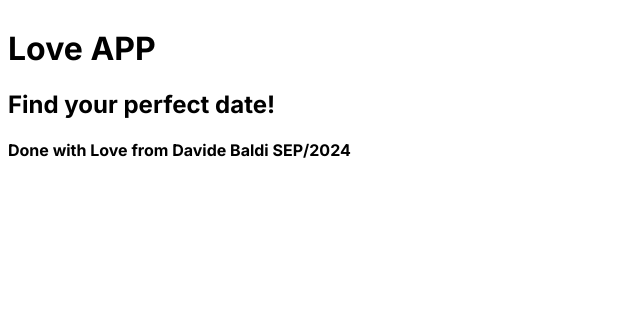
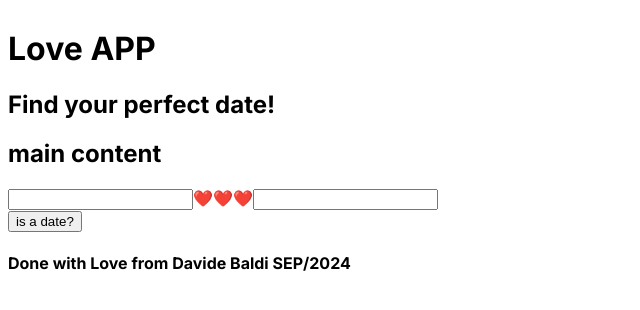
Before and after one commit to indiano881/love-app, a Next.js app: page / in a window 1280 px wide. Shown: the top 310 px of the page, without its empty margins (0-640 px from the left). Built offline with nearby package versions, Linux system fonts and the light colour scheme.

Commit message:
form almost done, need to move states

```diff
--- a/src/app/layout.tsx
+++ b/src/app/layout.tsx
@@ -1,6 +1,6 @@
 import type { Metadata } from "next";
 import { Inter } from "next/font/google";
-import "./global.css"
+
 
 const inter = Inter({ subsets: ["latin"] });
 
--- a/src/app/page.tsx
+++ b/src/app/page.tsx
@@ -1,12 +1,13 @@
 import Footer from "@/components/Footer";
 import Header from "@/components/Header";
-
+import MainContent from "@/components/MainContent";
+import "./global.css"
 
 export default function Home() {
   return (
   <div className="flex column items-center ">
     <Header />
-
+    <MainContent />
     <Footer author={"Davide Baldi"} month={"SEP"} year={"2024"} />
 
   </div>
--- /dev/null
+++ b/src/components/Form/index.tsx
@@ -0,0 +1,40 @@
+"use client"
+
+import { useState } from "react";
+
+const Form = () => {
+
+
+    const [name1,setName1] = useState<string>();
+    const [name2,setName2] = useState<string>();
+
+    const handleSubmit= (event: { preventDefault: any; }) => {
+        event.preventDefault()
+        console.log("name 1 is"+ name1)
+        console.log("name 2 is"+ name2)
+        setName1("")
+        setName2("")
+
+    }
+
+
+    return (
+        <form className="bg-pink" onSubmit={(e)=>handleSubmit(e)}>
+            <div className="">
+            <label htmlFor="name1">
+                <input type="text" id="name1" onChange={(e)=>setName1(e.target.value)} value={name1}/>
+
+            </label>
+            ❤️❤️❤️
+            <label htmlFor="name2">
+                <input type="text" id="name2" onChange={(e)=>setName2(e.target.value)} value={name2}/>
+
+            </label>
+            </div>
+
+            <button>is a date?</button>
+        </form>
+    )
+};
+
+export default Form
--- /dev/null
+++ b/src/components/MainContent/index.tsx
@@ -0,0 +1,13 @@
+import Form from "../Form";
+
+
+const MainContent = () => {
+    return (
+        <div className="grow bg-red-400">
+          <h2 >main content</h2>
+          <Form />
+        </div>
+    )
+};
+
+export default MainContent
```
